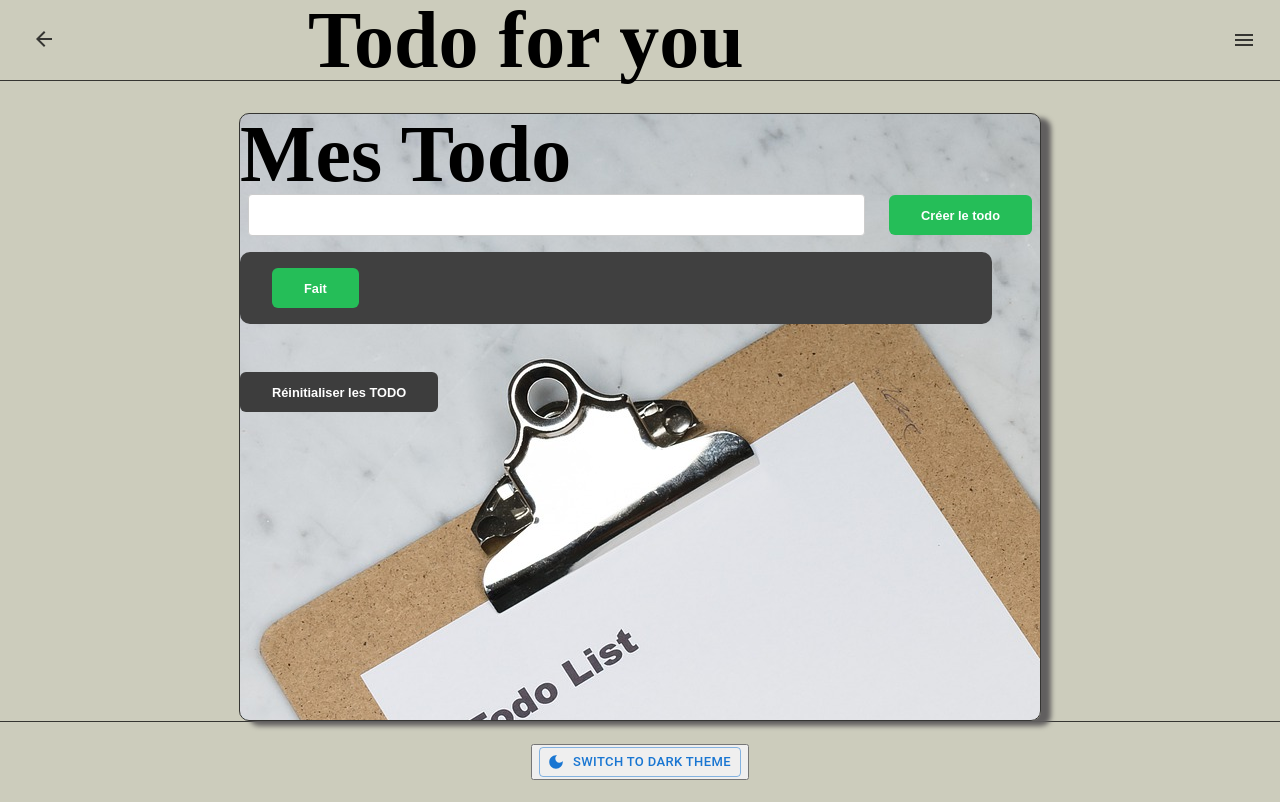
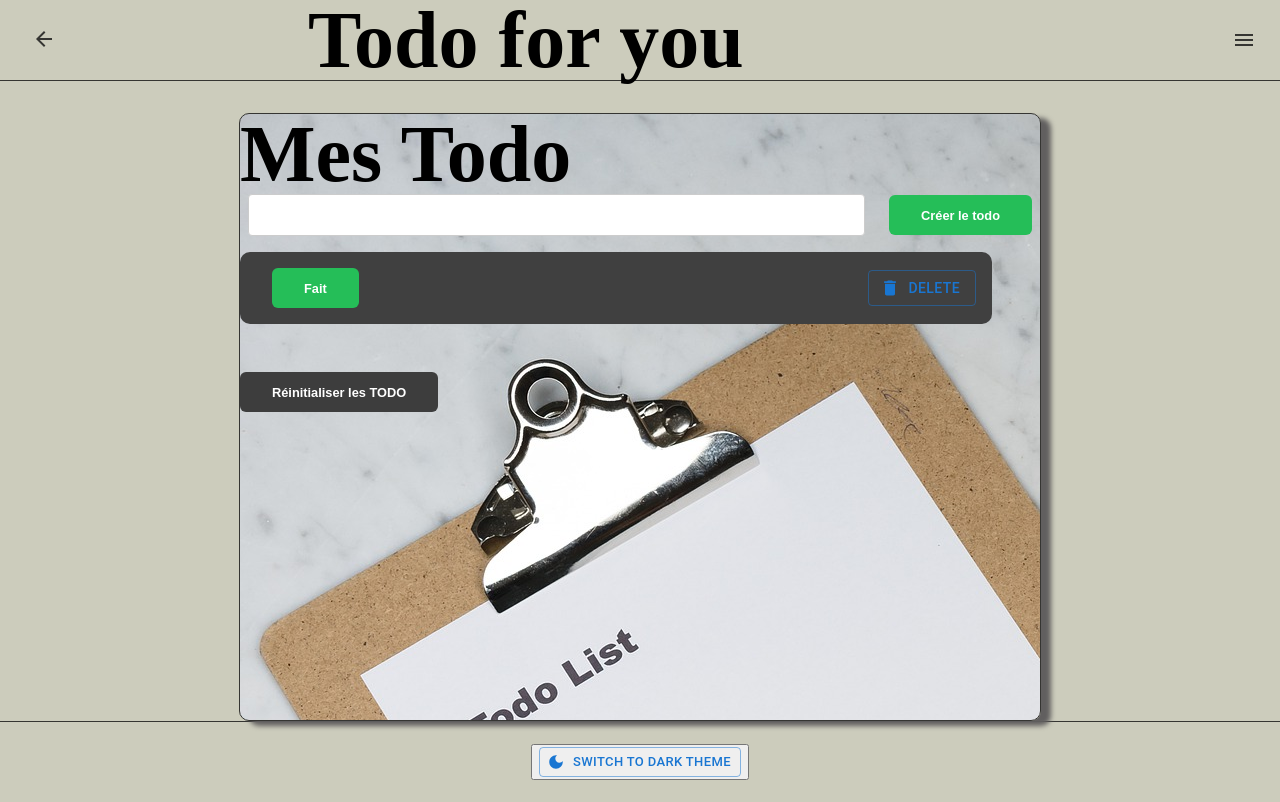
Before and after one commit to Alban-Pascal/Todo-for-you, a React (Create React App) app: page /MyTodo in a window 1280 px wide. Both pictures are taken after a click on the button "Créer le todo". Built offline with nearby package versions, Linux system fonts and the light colour scheme.

Commit message:
next to do list

```diff
--- a/src/App.js
+++ b/src/App.js
@@ -13,7 +13,6 @@ import MyNote from "Components/Pages/MyNote";
 import Presentation from "Components/Pages/Presentation";
 import Note from "Components/Pages/Note";
 import Registration from "Components/Pages/Registration";
-import { Store } from "@mui/icons-material";
 
 export default function App() {
   return (
--- a/src/Components/Pages/MyTodo.js
+++ b/src/Components/Pages/MyTodo.js
@@ -1,9 +1,11 @@
 import React, { useState, useEffect } from "react";
-import store from "Components/store/store";
+import store from "Components/store/Reducer";
 import styled from "styled-components";
-
+import Stack from "@mui/material/Stack";
+import DeleteIcon from "@mui/icons-material/Delete";
 import { createTheme, ThemeProvider } from "@mui/material/styles";
 import Typography from "@mui/material/Typography";
+import Button from "@mui/material/Button";
 
 const theme = createTheme();
 theme.typography.h1 = {
@@ -14,43 +16,21 @@ theme.typography.h1 = {
 };
 
 const Todo = () => {
-  /**
-   * Defining two local states to store
-   * - The newTodo text (from input)
-   * - The list of todos coming from the store
-   */
   const [newTodo, setNewTodo] = useState("");
   const [todos, setTodos] = useState([]);
 
-  /**
-   * At component mounting, subscribe to the store
-   * then call the syncStore() method
-   */
   useEffect(() => {
     store.subscribe(() => syncStore());
   }, []);
 
-  /**
-   * Set local todos state with global state coming from the store
-   */
   const syncStore = () => {
     setTodos(store.getState());
   };
 
-  /**
-   * Set local newTodo state with current input value
-   * @param {Object} event
-   */
   const handleChange = (event) => {
     setNewTodo(event.target.value);
   };
 
-  /**
-   * Handle the "create todo" button
-   * reset the input value then
-   * dispatch ADD_TODO action with the new todo as it's payload
-   * @param {Object} event
-   */
   const handleCreate = (event) => {
     setNewTodo("");
     store.dispatch({
@@ -63,12 +43,6 @@ const Todo = () => {
     });
   };
 
-  /**
-   * Handle the "done" button click
-   * dispatch the SET_DONE action that will toggle the "done"
-   * property on the todo whose "done" button is being clicked
-   * @param {number} id
-   */
   const handleDone = (id) => {
     store.dispatch({
       type: "SET_DONE",
@@ -76,12 +50,17 @@ const Todo = () => {
     });
   };
 
-  /**
-   * Handle the "reset todos" button
-   * dispatch the RESET_TODOS action that will empty the global state
-   */
   const handleReset = () => {
-    store.dispatch({ type: "RESET_TODOS" });
+    store.dispatch({
+      type: "RESET_TODOS",
+    });
+  };
+
+  const deleteTodo = (id) => {
+    store.dispatch({
+      type: "DELETE_TODO",
+      payload: id,
+    });
   };
 
   return (
@@ -92,19 +71,27 @@ const Todo = () => {
 
       <NewTodo>
         <Input type="text" value={newTodo} onChange={handleChange} />
-        <Button onClick={handleCreate}>Créer le todo</Button>
+        <Buttons onClick={handleCreate}>Créer le todo</Buttons>
       </NewTodo>
 
       <ul>
         {todos.map((todo) => (
           <TodoItem key={todo.id} todo={todo}>
             {todo.content}
-            <Button onClick={() => handleDone(todo.id)}>Fait</Button>
+            <Buttons onClick={() => handleDone(todo.id)}>Fait</Buttons>
+            <Stack direction="row" spacing={2}>
+              <Button
+                variant="outlined"
+                startIcon={<DeleteIcon />}
+                onClick={() => deleteTodo(todo.id)}
+              >
+                Delete
+              </Button>
+            </Stack>
           </TodoItem>
         ))}
       </ul>
-
-      <ResetButton onClick={handleReset}>Réinitialiser les TODO</ResetButton>
+      <ResetButtons onClick={handleReset}>Réinitialiser les TODO</ResetButtons>
     </section>
   );
 };
@@ -127,7 +114,7 @@ const Input = styled.input`
   flex: 1;
 `;
 
-const Button = styled.button`
+const Buttons = styled.button`
   height: 40px;
   border: 0;
   background: #25be58;
@@ -139,7 +126,7 @@ const Button = styled.button`
   margin-left: 1rem;
 `;
 
-const ResetButton = styled(Button)`
+const ResetButtons = styled(Buttons)`
   background: #3d3d3d;
   margin: 2rem 0;
 `;
--- a/src/Components/store/store.js
+++ b/src/Components/store/Reducer.js
@@ -3,27 +3,20 @@ import { createStore } from "redux";
 const todosReducer = (state = [], action) => {
   switch (action.type) {
     case "ADD_TODO":
-      /**
-       * We spread the existing todos, and add the new at the end
-       */
       return [...state, action.payload];
     case "SET_DONE":
-      /**
-       * The start by finding the todo matching with the id
-       * passed as action.payload.
-       * We then display that item with the modified "done" property
-       * followed by the rest of the todos.
-       */
       const item = state.find((todo) => todo.id === action.payload);
       return [
         { ...item, done: true },
         ...state.filter((todo) => todo.id !== action.payload),
       ];
     case "RESET_TODOS":
-      /**
-       * Resetting the todos array to it's original form: empty
-       */
       return [];
+    case "DELETE_TODO":
+      return {
+        ...state,
+        todo: state.todos.filter((todo) => todo.id !== action.payload),
+      };
     default:
       return state;
   }
```
